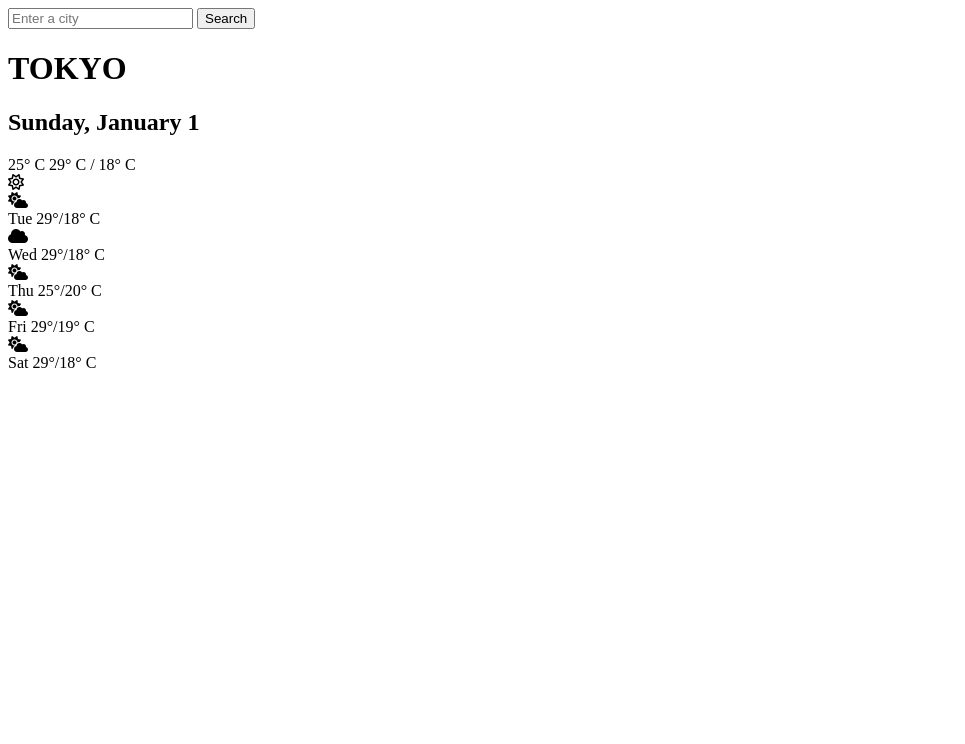
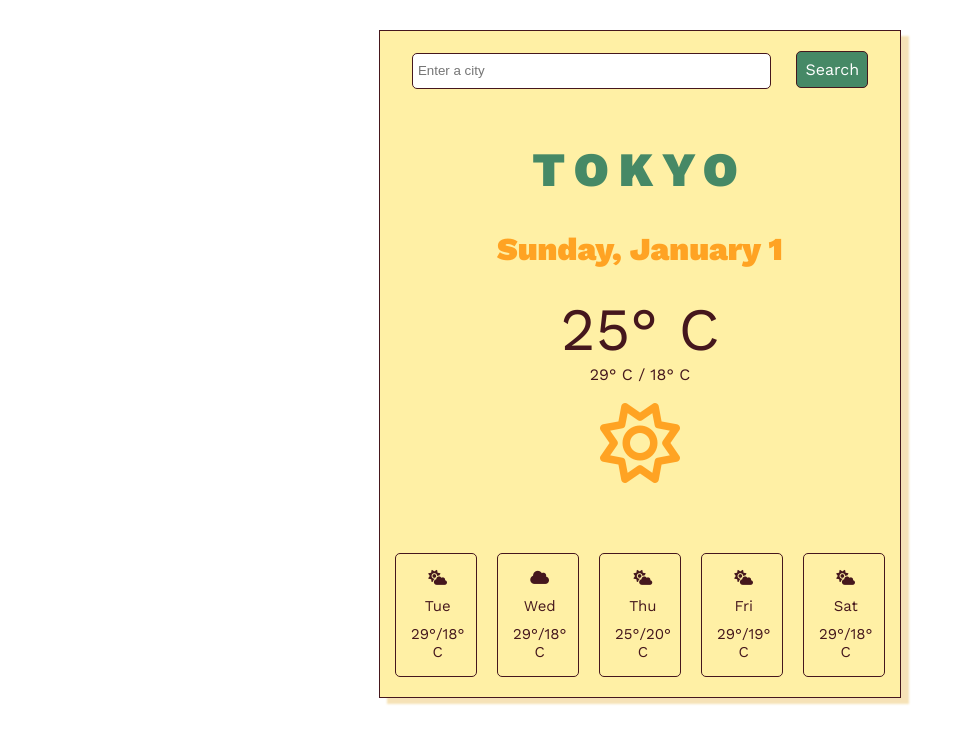
Before and after one commit to ladyfoxy-loxy/my-weather-forecast-app, a website built with Parcel: page index.html in a window 1280 px wide. Shown: the whole page, without its empty margins (0-965 px from the left). Built offline with nearby package versions, Linux system fonts and the light colour scheme.

Commit message:
changed link styles

```diff
--- a/index.html
+++ b/index.html
@@ -3,7 +3,7 @@
   <head>
         <title>Parcel Sandbox</title>
         <meta charset="UTF-8" />
-    <link href="src/styles.css" />
+        <link rel="stylesheet" href="src/styles.css">
         <script
         src="https://kit.fontawesome.com/f16b5943c3.js"
         crossorigin="anonymous"
```
Also changed, not shown: package.json (added, +15 -0 lines). Lines whose indentation alone changed are shown as unchanged.
